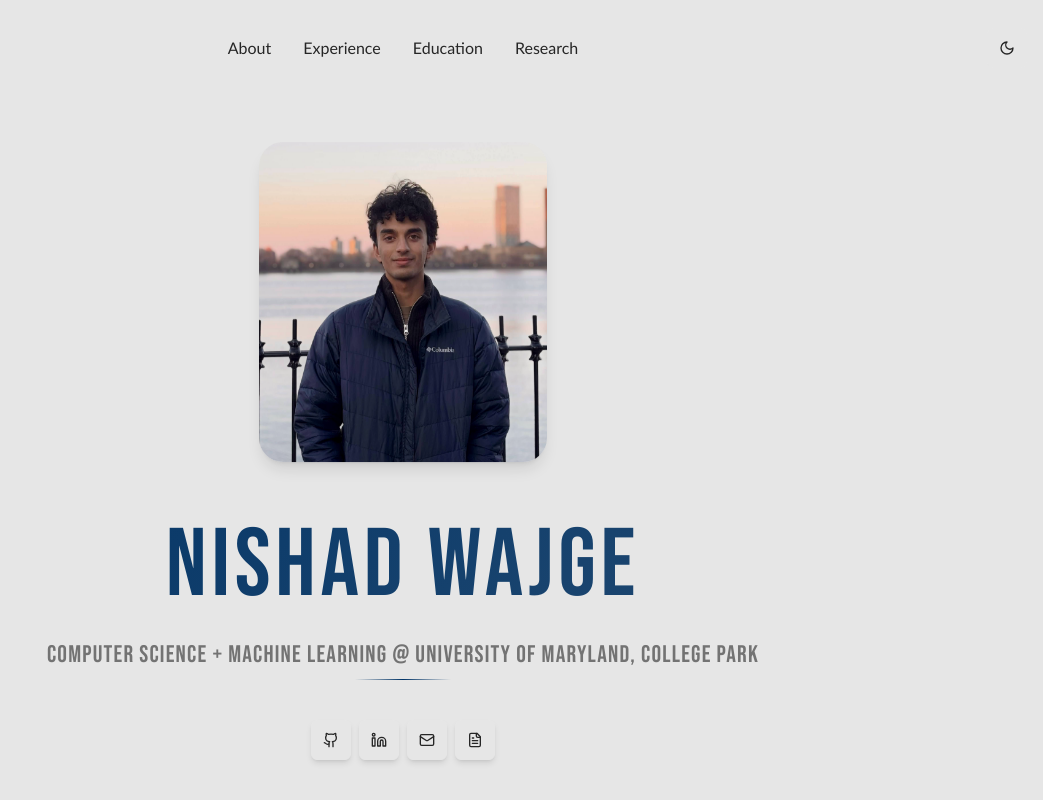
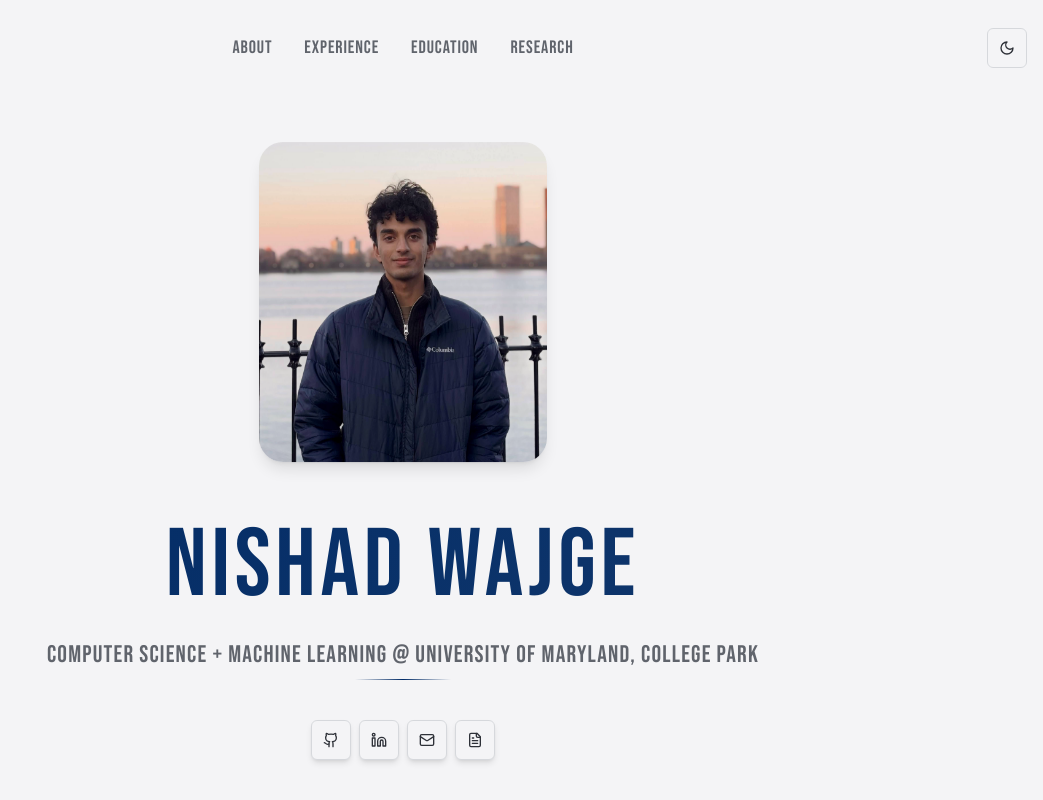
Before and after one commit to nishadw/website, a Next.js app: page / in a window 1280 px wide. Shown: the top 800 px of the page, without its empty margins (237-1280 px from the left). Built offline with nearby package versions, Linux system fonts and the light colour scheme.

Commit message:
changed light color mode

```diff
--- a/app/globals.css
+++ b/app/globals.css
@@ -4,27 +4,37 @@
 
 @layer base {
   :root {
-    --background: 0 0% 90%;
-    --foreground: 0 0% 15%;
-    --card: 0 0% 100%;
-    --card-foreground: 0 0% 15%;
-    --popover: 0 0% 100%;
-    --popover-foreground: 0 0% 15%;
-    --primary: 210 100% 20%;
+    --background: 220 10% 96%;             /* soft cool gray */
+    --foreground: 220 10% 20%;             /* dark slate text */
+
+    --card: 220 10% 98%;                   /* very light cool gray */
+    --card-foreground: 220 10% 20%;
+
+    --popover: 220 10% 98%;
+    --popover-foreground: 220 10% 20%;
+
+    --primary: 215 100% 20%;               /* navy blue */
     --primary-foreground: 0 0% 98%;
-    --secondary: 30 20% 90%;
-    --secondary-foreground: 0 0% 15%;
-    --muted: 30 15% 95%;
-    --muted-foreground: 0 0% 45%;
-    --accent: 210 50% 30%;
+
+    --secondary: 220 8% 88%;               /* light gray-blue */
+    --secondary-foreground: 220 10% 20%;
+
+    --muted: 220 6% 85%;                   /* soft gray */
+    --muted-foreground: 220 6% 40%;        /* muted text */
+
+    --accent: 215 70% 25%;                 /* navy-ish accent */
     --accent-foreground: 0 0% 98%;
-    --destructive: 0 84.2% 60.2%;
+
+    --destructive: 0 70% 55%;              /* muted red */
     --destructive-foreground: 0 0% 98%;
-    --border: 0 0% 90%;
-    --input: 0 0% 90%;
-    --ring: 210 100% 20%;
+
+    --border: 220 8% 85%;
+    --input: 220 8% 85%;
+
+    --ring: 215 100% 20%;                  /* matches navy primary */
     --radius: 0.5rem;
   }
+
 
   .dark {
     --background: 0 0% 8%;
@@ -52,6 +62,9 @@
 @layer base {
   * {
     @apply border-border;
+  }
+  html {
+    @apply transition-colors duration-500 ease-in-out;
   }
   body {
     @apply bg-background text-foreground;
--- a/components/hero.tsx
+++ b/components/hero.tsx
@@ -3,6 +3,7 @@
 import { useEffect, useState } from "react"
 import { Button } from "@/components/ui/button"
 import { Github, Linkedin, Mail, ArrowDown, FileText } from "lucide-react"
+import { Link } from "react-scroll" // ✅ added for smooth scroll
 
 export function Hero() {
   const [isVisible, setIsVisible] = useState(false)
@@ -36,12 +37,6 @@ export function Hero() {
               </p>
               <div className="w-24 h-px bg-gradient-to-r from-transparent via-primary to-transparent mx-auto" />
             </div>
-
-            {/* <p className="text-lg text-muted-foreground max-w-2xl mx-auto leading-relaxed body-text">
-              Building {" "} <span className="text-accent font-medium">AI solutions </span>
-              that don't just think — but aide{" "}
-              <span className="text-accent font-medium">human decision-making</span>
-            </p> */}
           </div>
 
           <div className="flex justify-center space-x-2 pt-2">
@@ -66,14 +61,15 @@ export function Hero() {
           </div>
 
           <div className="pt-8">
+            <Link to="about" smooth={true} duration={1000} offset={-96}>
               <Button
-              onClick={() => document.getElementById("about")?.scrollIntoView({ behavior: "smooth" })}
                 variant="ghost"
                 className="group hover:bg-transparent text-muted-foreground hover:text-primary transition-all duration-300 font-heading tracking-wider"
               >
                 <span className="mr-2">EXPLORE MORE</span>
                 <ArrowDown className="h-4 w-4 group-hover:translate-y-1 transition-transform duration-300" />
               </Button>
+            </Link>
           </div>
         </div>
       </div>
--- a/components/navigation.tsx
+++ b/components/navigation.tsx
@@ -1,10 +1,9 @@
 "use client"
 
 import { useState, useEffect } from "react"
-import { Link } from "react-scroll" // 1. Import Link from react-scroll
+import { Link } from "react-scroll"
 import { ThemeToggle } from "./theme-toggle"
 
-// 2. Create an array for your links to make the code cleaner
 const navLinks = [
   { to: "about", label: "About" },
   { to: "experience", label: "Experience" },
@@ -23,28 +22,24 @@ export function Navigation() {
     return () => window.removeEventListener("scroll", handleScroll)
   }, [])
 
-  // 3. The old scrollToSection function is no longer needed.
-  // The Link component handles this automatically.
-
   return (
     <nav
-      className={`w-full z-50 transition-all duration-300 ${
+      className={`w-full z-50 transition-all duration-500 ease-in-out ${
         isScrolled
           ? "fixed top-0 bg-background/80 backdrop-blur-md shadow-md"
           : "absolute top-0 bg-transparent"
       }`}
     >
       <div className="container mx-auto px-4 relative flex items-center h-24">
-        {/* 4. Replace the buttons with the Link component */}
         <div className="absolute left-1/2 -translate-x-1/2 hidden md:flex space-x-8">
           {navLinks.map(({ to, label }) => (
             <Link
               key={to}
               to={to}
               smooth={true}
-              duration={1000} // This makes the scroll "slower" (800ms). Adjust as you like.
-              offset={-96}  // Your header height (h-24 = 6rem = 96px)
-              className="hover:text-primary transition-colors cursor-pointer"
+              duration={1000}
+              offset={-96}
+              className="font-heading text-lg tracking-wider text-muted-foreground hover:text-primary transition-colors cursor-pointer"
             >
               {label}
             </Link>
```
Also changed, not shown: 1 other file (tests, documents, lock files or other folders). Lines whose indentation alone changed are shown as unchanged.
